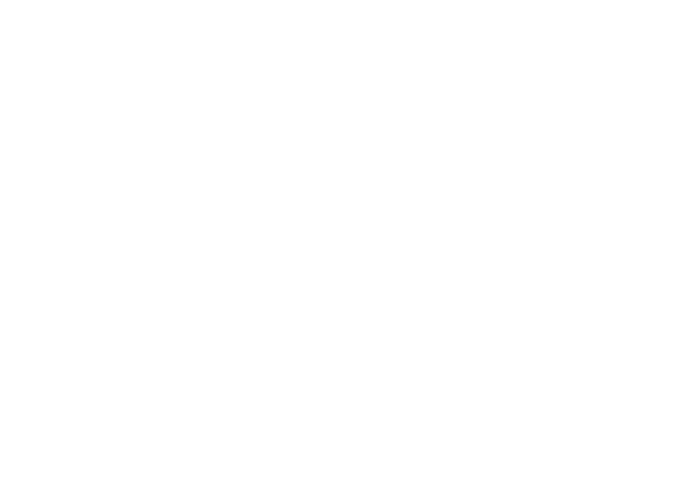
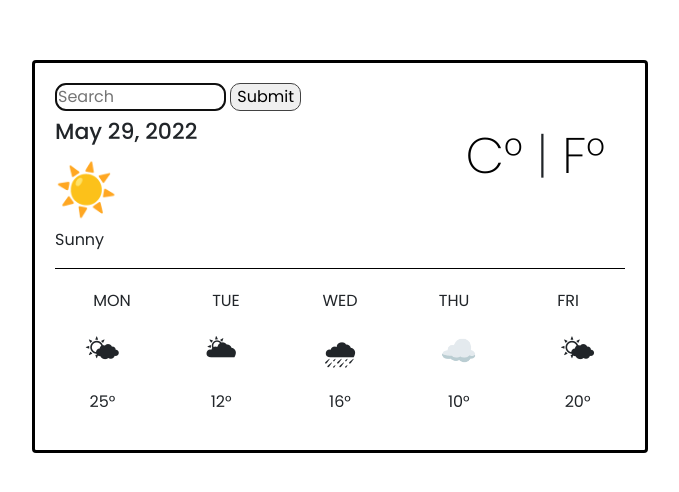
Before and after one commit to majoharria/WeatherApp, a plain HTML site: page index.html in a window 1280 px wide. Shown: the whole page, without its empty margins (300-979 px from the left). Drawn offline with nearby package versions, Linux system fonts and the light colour scheme; no server answers.

Commit message:
Added all existing advances css, html and js

```diff
--- a/index.html
+++ b/index.html
@@ -5,6 +5,100 @@
     <meta http-equiv="X-UA-Compatible" content="IE=edge" />
     <meta name="viewport" content="width=device-width, initial-scale=1.0" />
     <title>Weather App</title>
+    <link href="src/styles.css" rel="stylesheet" />
+
+    <link
+      href="https://cdn.jsdelivr.net/npm/bootstrap@5.1.3/dist/css/bootstrap.min.css"
+      rel="stylesheet"
+      integrity="sha384-1BmE4kWBq78iYhFldvKuhfTAU6auU8tT94WrHftjDbrCEXSU1oBoqyl2QvZ6jIW3"
+      crossorigin="anonymous"
+    />
+    <link rel="preconnect" href="https://fonts.googleapis.com" />
+    <link rel="preconnect" href="https://fonts.gstatic.com" crossorigin />
+    <link
+      href="https://fonts.googleapis.com/css2?family=Poppins:ital,wght@0,100;0,200;0,300;0,400;0,500;0,600;0,700;0,800;0,900;1,100;1,200;1,300;1,400;1,500;1,600;1,700;1,800;1,900&display=swap"
+      rel="stylesheet"
+    />
+    <script src="https://unpkg.com/axios/dist/axios.min.js"></script>
   </head>
-  <body></body>
+  <body>
+    <div class="container">
+      <div class="card">
+        <form id="search-city">
+          <input
+            type="text"
+            id="city"
+            placeholder="Search"
+            autofocus="on"
+            autocomplete="off"
+          />
+          <input type="submit" id="search-city" />
+        </form>
+        <div class="topcard">
+          <div class="row align-items-start">
+            <div class="col">
+              <h1 id="replacecity"></h1>
+              <h3 id="exactdate"></h3>
+              <p class="emoji">☀️</p>
+              <p>Sunny</p>
+            </div>
+            <div class="col">
+              <h2 id="temperature"></h2>
+              <p class="maxandlowest">
+                <a href="#" id="celcius">C°</a> |
+                <a href="#" id="farenheit">F°</a>
+              </p>
+            </div>
+          </div>
+        </div>
+
+        <div class="week">
+          <div class="container">
+            <div class="row">
+              <div class="col">
+                <p>MON</p>
+              </div>
+              <div class="col">
+                <p>TUE</p>
+              </div>
+              <div class="col">
+                <p>WED</p>
+              </div>
+              <div class="col">
+                <p>THU</p>
+              </div>
+              <div class="col">
+                <p>FRI</p>
+              </div>
+            </div>
+          </div>
+        </div>
+        <div class="daysandweather">
+          <div class="row">
+            <div class="col">
+              <p class="small_emoji">🌤</p>
+              <p>25°</p>
+            </div>
+            <div class="col">
+              <p class="small_emoji">🌥</p>
+              <p>12°</p>
+            </div>
+            <div class="col">
+              <p class="small_emoji">🌧</p>
+              <p>16°</p>
+            </div>
+            <div class="col">
+              <p class="small_emoji">☁️</p>
+              <p>10°</p>
+            </div>
+            <div class="col">
+              <p class="small_emoji">🌤</p>
+              <p>20°</p>
+            </div>
+          </div>
+        </div>
+      </div>
+    </div>
+    <script src="src/script.js"></script>
+  </body>
 </html>
--- a/src/script.js
+++ b/src/script.js
@@ -0,0 +1,84 @@
+let now = new Date();
+function capitalizeTheFirstLetterOfEachWord(words) {
+  var separateWord = words.toLowerCase().split(" ");
+  for (var i = 0; i < separateWord.length; i++) {
+    separateWord[i] =
+      separateWord[i].charAt(0).toUpperCase() + separateWord[i].substring(1);
+  }
+  return separateWord.join(" ");
+}
+function formatDate() {
+  let now = new Date();
+  let months = [
+    "January",
+    "February",
+    "March",
+    "April",
+    "May",
+    "Jun",
+    "July",
+    "August",
+    "September",
+    "October",
+    "November",
+    "December",
+  ];
+
+  let month = months[now.getMonth()];
+  let day = now.getDate();
+  let yearNumber = now.getFullYear();
+
+  let today = month + " " + day + ", " + yearNumber;
+  return today;
+}
+function displayWeatherCondition(response) {
+  console.log(response.data.name);
+  document.querySelector("#replacecity").innerHTML = response.data.name;
+  document.querySelector("#temperature").innerHTML =
+    Math.round(response.data.main.temp) + "°";
+}
+function search(city) {
+  let apiKey = "5a9998f3550781385b7bbc2d7f623480";
+  let apiUrl = `https://api.openweathermap.org/data/2.5/weather?q=${city}&appid=${apiKey}&units=metric`;
+  axios.get(apiUrl).then(displayWeatherCondition);
+}
+function searchCity(event) {
+  event.preventDefault();
+  let city = document.querySelector("#city").value;
+  search(city);
+}
+function cambiarcentigrados(event) {
+  event.preventDefault;
+  let h2 = document.querySelector("h2");
+  h2.innerHTML = "23°";
+}
+//function taken from https://www.tutorialspoint.com/how-to-capitalize-the-first-letter-of-each-word-in-a-string-using-javascript#:~:text=Courses-,How%20to%20capitalize%20the%20first%20letter%20of,in%20a%20string%20using%20JavaScript%3F&text=At%20first%2C%20you%20need%20to,()%20for%20the%20extracted%20character.
+
+function cambiarfarenheit(event) {
+  event.preventDefault;
+  let h2 = document.querySelector("h2");
+  h2.innerHTML = "73°";
+}
+function showTemperature(response) {
+  let tempearture = Math.round(response.data.main.temp);
+  let city = response.data.name;
+  let message = "it is " + tempearture + " degrees in " + city;
+  //let h1 = document.querySelector("h1");
+  //h1.innerHTML = message;
+  // console.log(h1);
+  console.log(message);
+}
+
+let cityname = document.querySelector("h3");
+cityname.innerHTML = formatDate();
+
+let form = document.querySelector("#search-city");
+form.addEventListener("submit", searchCity);
+
+let centigrados = document.querySelector("#celcius");
+centigrados.addEventListener("click", cambiarcentigrados);
+
+let farenheit = document.querySelector("#farenheit");
+farenheit.addEventListener("click", cambiarfarenheit);
+
+search("Mexico");
--- a/src/styles.css
+++ b/src/styles.css
@@ -0,0 +1,53 @@
+body {
+  width: 50%;
+  margin: 0 auto !important;
+  padding: 60px 0;
+  font-family: "Poppins", sans-serif !important;
+}
+.card {
+  padding: 20px;
+  border: 3px solid black !important;
+}
+
+input {
+  max-width: 30%;
+  border-radius: 10px;
+  border: 1px solid rgb(66, 66, 66);
+}
+h1 {
+  font-weight: 600 !important;
+  font-size: 66px !important;
+}
+h2 {
+  font-size: 110px !important;
+  text-align: right;
+}
+h3 {
+  font-size: 22px !important;
+}
+.daysandweather p,
+.week p {
+  text-align: center;
+}
+.emoji {
+  font-size: 50px;
+  margin: 0;
+}
+.maxandlowest {
+  font-weight: 200 !important;
+  font-size: 50px !important;
+  text-align: right !important;
+  margin-right: 20px;
+}
+a {
+  color: black !important;
+  text-decoration: none !important;
+}
+.small_emoji {
+  font-size: 30px;
+  text-align: center;
+}
+.topcard {
+  border-bottom: 1px solid black;
+  margin-bottom: 20px;
+}
```
